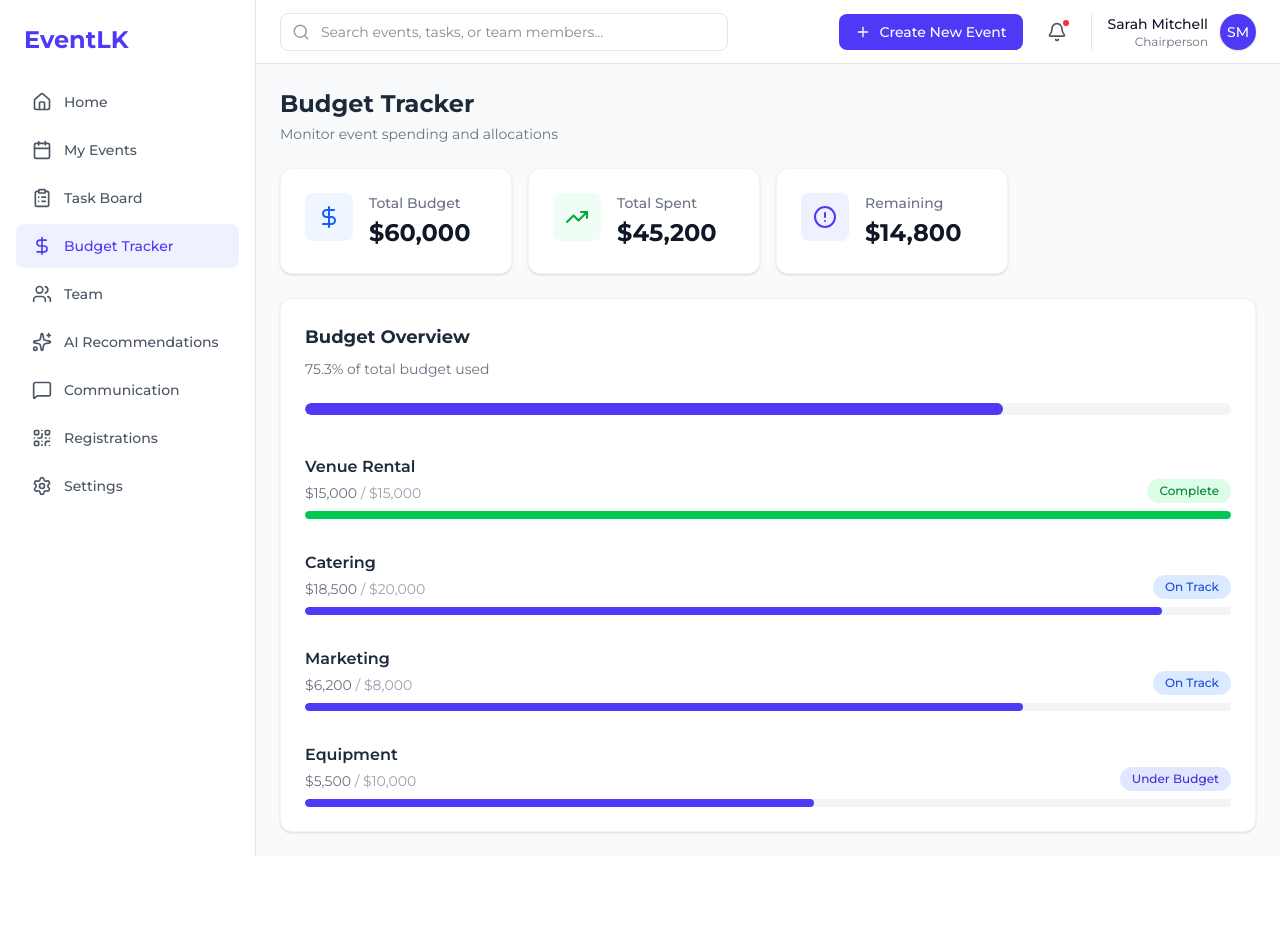
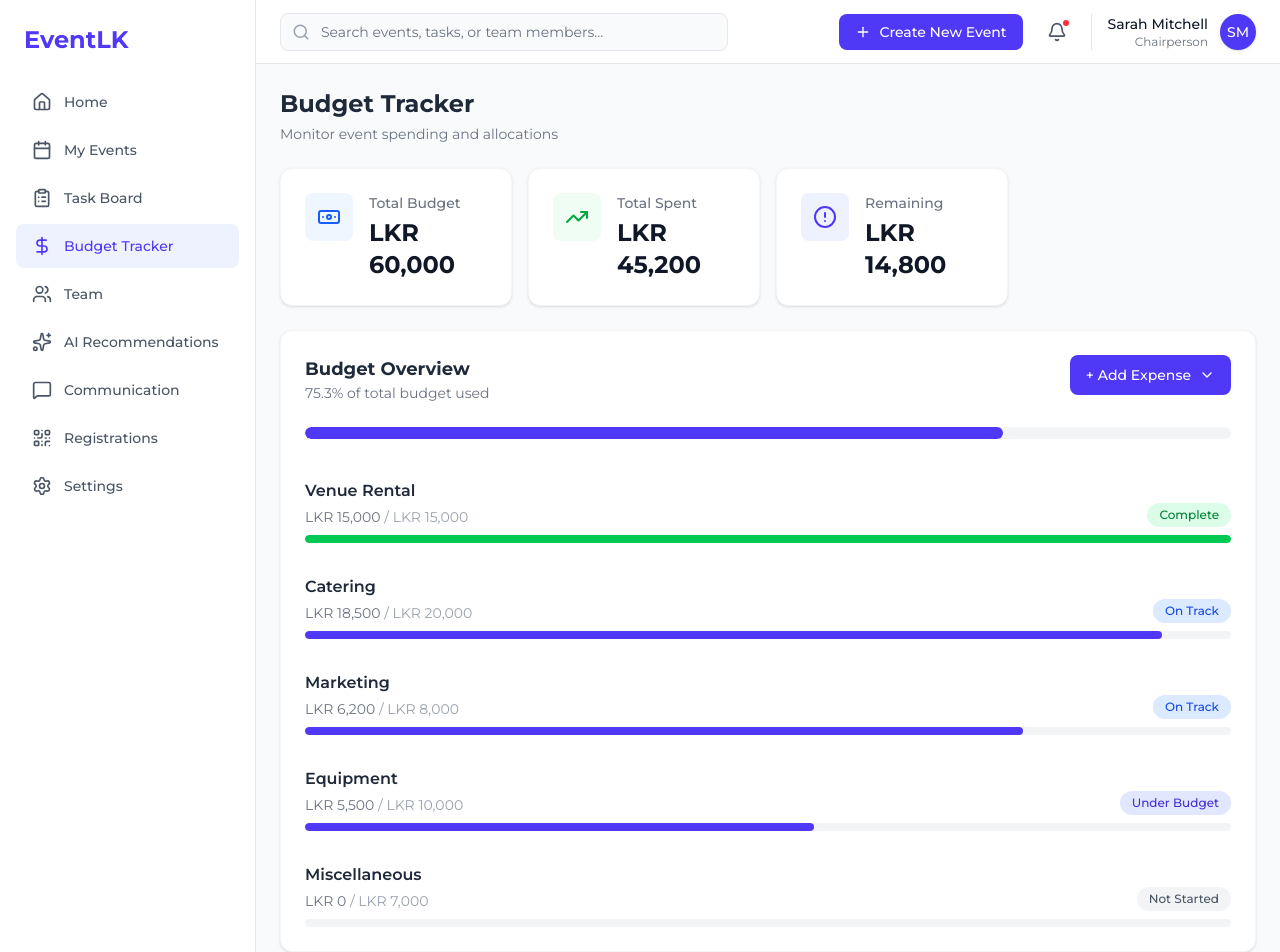
Before and after one commit to muhamed-zumair/Project-Eventlk, a Next.js app in the folder frontend/: page /budget in a window 1280 px wide. Shown: the top 952 px of the page. Before the commit the page ends 856 px from the top, so only its background shows below. Built offline with nearby package versions, Linux system fonts and the light colour scheme.

Commit message:
fix: fix the budget tracker page

```diff
--- a/frontend/src/app/(dashboard)/budget/page.tsx
+++ b/frontend/src/app/(dashboard)/budget/page.tsx
@@ -1,6 +1,7 @@
 "use client";
 
-import { DollarSign, TrendingUp, AlertCircle, CheckCircle } from "lucide-react";
+import { useState } from "react";
+import { Banknote, TrendingUp, AlertCircle, ChevronDown, X } from "lucide-react";
 
 // --- Types ---
 interface BudgetCategory {
@@ -8,7 +9,7 @@ interface BudgetCategory {
   name: string;
   spent: number;
   total: number;
-  status: 'Complete' | 'On Track' | 'Under Budget' | 'Over Budget';
+  status: 'Complete' | 'On Track' | 'Under Budget' | 'Over Budget' | 'Not Started';
 }
 
 // --- Mock Data ---
@@ -17,33 +18,53 @@ const budgetCategories: BudgetCategory[] = [
   { id: '2', name: 'Catering', spent: 18500, total: 20000, status: 'On Track' },
   { id: '3', name: 'Marketing', spent: 6200, total: 8000, status: 'On Track' },
   { id: '4', name: 'Equipment', spent: 5500, total: 10000, status: 'Under Budget' },
+  { id: '5', name: 'Miscellaneous', spent: 0, total: 7000, status: 'Not Started' },
 ];
 
 // --- Helper Component for Status Badges ---
 const StatusBadge = ({ status }: { status: string }) => {
-  const styles = {
+  const styles: Record<string, string> = {
     'Complete': 'bg-green-100 text-green-700',
     'On Track': 'bg-blue-100 text-blue-700',
     'Under Budget': 'bg-indigo-100 text-indigo-700',
     'Over Budget': 'bg-red-100 text-red-700',
-  }[status] || 'bg-gray-100 text-gray-700';
+    'Not Started': 'bg-gray-100 text-gray-600',
+  };
+
+  const badgeStyle = styles[status] || 'bg-gray-100 text-gray-700';
 
   return (
-    <span className={`px-3 py-1 rounded-full text-xs font-medium ${styles}`}>
+    <span className={`px-3 py-1 rounded-full text-xs font-medium ${badgeStyle}`}>
       {status}
     </span>
   );
 };
 
 export default function BudgetPage() {
+  // --- State ---
+  const [isDropdownOpen, setIsDropdownOpen] = useState(false);
+  const [selectedCategory, setSelectedCategory] = useState<BudgetCategory | null>(null);
+  const [expenseAmount, setExpenseAmount] = useState("");
+
   // Calculate totals for the top cards
   const totalBudget = 60000;
   const totalSpent = 45200;
   const remaining = totalBudget - totalSpent;
   const percentageUsed = (totalSpent / totalBudget) * 100;
 
+  // --- Handlers ---
+  const handleOpenModal = (category: BudgetCategory) => {
+    setSelectedCategory(category);
+    setIsDropdownOpen(false); // Close dropdown when opening modal
+  };
+
+  const handleCloseModal = () => {
+    setSelectedCategory(null);
+    setExpenseAmount(""); // Reset form
+  };
+
   return (
-    <div className="space-y-6">
+    <div className="space-y-6 relative">
       {/* Header */}
       <div>
         <h2 className="text-2xl font-bold text-gray-800">Budget Tracker</h2>
@@ -55,11 +76,11 @@ export default function BudgetPage() {
         {/* Card 1: Total Budget */}
         <div className="bg-white p-6 rounded-xl border border-gray-100 shadow-sm flex items-start gap-4">
           <div className="p-3 bg-blue-50 text-blue-600 rounded-lg">
-            <DollarSign size={24} />
+            <Banknote size={24} />
           </div>
           <div>
             <p className="text-sm text-gray-500 font-medium">Total Budget</p>
-            <h3 className="text-2xl font-bold text-gray-900 mt-1">${totalBudget.toLocaleString()}</h3>
+            <h3 className="text-2xl font-bold text-gray-900 mt-1">LKR {totalBudget.toLocaleString()}</h3>
           </div>
         </div>
 
@@ -70,7 +91,7 @@ export default function BudgetPage() {
           </div>
           <div>
             <p className="text-sm text-gray-500 font-medium">Total Spent</p>
-            <h3 className="text-2xl font-bold text-gray-900 mt-1">${totalSpent.toLocaleString()}</h3>
+            <h3 className="text-2xl font-bold text-gray-900 mt-1">LKR {totalSpent.toLocaleString()}</h3>
           </div>
         </div>
 
@@ -81,18 +102,53 @@ export default function BudgetPage() {
           </div>
           <div>
             <p className="text-sm text-gray-500 font-medium">Remaining</p>
-            <h3 className="text-2xl font-bold text-gray-900 mt-1">${remaining.toLocaleString()}</h3>
+            <h3 className="text-2xl font-bold text-gray-900 mt-1">LKR {remaining.toLocaleString()}</h3>
           </div>
         </div>
       </div>
 
       {/* Main Budget Overview Section */}
       <div className="bg-white rounded-xl border border-gray-100 shadow-sm p-6">
-        <h3 className="text-lg font-bold text-gray-800 mb-2">Budget Overview</h3>
-        <p className="text-sm text-gray-500 mb-6">{percentageUsed.toFixed(1)}% of total budget used</p>
+
+        {/* Section Header with Add Expense Button */}
+        <div className="flex justify-between items-start mb-2 relative">
+          <div>
+            <h3 className="text-lg font-bold text-gray-800">Budget Overview</h3>
+            <p className="text-sm text-gray-500">{percentageUsed.toFixed(1)}% of total budget used</p>
+          </div>
+
+          {/* Dropdown Container */}
+          <div className="relative">
+            <button
+              onClick={() => setIsDropdownOpen(!isDropdownOpen)}
+              className="bg-indigo-600 hover:bg-indigo-700 text-white px-4 py-2.5 rounded-lg flex items-center gap-2 text-sm font-medium transition-colors"
+            >
+              + Add Expense <ChevronDown size={16} />
+            </button>
+
+            {/* Dropdown Menu */}
+            {isDropdownOpen && (
+              <div className="absolute right-0 mt-2 w-64 bg-white border border-gray-200 shadow-xl rounded-xl z-10 py-2 overflow-hidden">
+                {budgetCategories.map((category) => {
+                  const catRemaining = category.total - category.spent;
+                  return (
+                    <button
+                      key={category.id}
+                      onClick={() => handleOpenModal(category)}
+                      className="w-full px-4 py-3 flex justify-between items-center hover:bg-gray-50 transition-colors text-sm text-left"
+                    >
+                      <span className="font-medium text-gray-700">{category.name}</span>
+                      <span className="text-gray-500">LKR {catRemaining.toLocaleString()}</span>
+                    </button>
+                  );
+                })}
+              </div>
+            )}
+          </div>
+        </div>
 
         {/* Main Progress Bar */}
-        <div className="w-full bg-gray-100 h-3 rounded-full mb-10 overflow-hidden">
+        <div className="w-full bg-gray-100 h-3 rounded-full mb-10 mt-6 overflow-hidden">
           <div
             className="bg-indigo-600 h-full rounded-full transition-all duration-500 ease-out"
             style={{ width: `${percentageUsed}%` }}
@@ -102,8 +158,8 @@ export default function BudgetPage() {
         {/* Individual Category Items */}
         <div className="space-y-8">
           {budgetCategories.map((item) => {
-             const percent = (item.spent / item.total) * 100;
-             const barColor = item.status === 'Complete' ? 'bg-green-500' : 'bg-indigo-600'; // Green if complete, else Blue
+             const percent = item.total > 0 ? (item.spent / item.total) * 100 : 0;
+             const barColor = item.status === 'Complete' ? 'bg-green-500' : 'bg-indigo-600';
 
              return (
               <div key={item.id}>
@@ -111,7 +167,7 @@ export default function BudgetPage() {
                   <div>
                     <h4 className="font-semibold text-gray-800">{item.name}</h4>
                     <p className="text-sm text-gray-500 mt-1">
-                      ${item.spent.toLocaleString()} <span className="text-gray-400">/ ${item.total.toLocaleString()}</span>
+                      LKR {item.spent.toLocaleString()} <span className="text-gray-400">/ LKR {item.total.toLocaleString()}</span>
                     </p>
                   </div>
                   <StatusBadge status={item.status} />
@@ -129,6 +185,84 @@ export default function BudgetPage() {
           })}
         </div>
       </div>
+
+      {/* --- Modal Overlay --- */}
+      {selectedCategory && (
+        <div className="fixed inset-0 bg-black/40 backdrop-blur-sm flex items-center justify-center z-50 p-4">
+          <div className="bg-white rounded-2xl shadow-xl w-full max-w-md overflow-hidden border border-gray-200">
+
+            {/* Modal Header */}
+            <div className="flex justify-between items-center p-6 pb-4">
+              <h2 className="text-xl font-bold text-gray-900">Add Expense</h2>
+              <button
+                onClick={handleCloseModal}
+                className="text-gray-400 hover:text-gray-600 transition-colors"
+              >
+                <X size={24} />
+              </button>
+            </div>
+
+            {/* Modal Content */}
+            <div className="p-6 pt-0 space-y-6">
+
+              {/* Category Info Box */}
+              <div className="bg-gray-50 p-4 rounded-xl border border-gray-200">
+                <p className="text-xs text-gray-500 mb-1">Category</p>
+                <h3 className="text-md font-semibold text-gray-900 mb-2">{selectedCategory.name}</h3>
+                <div className="flex justify-between text-sm text-gray-600">
+                  <p>Current: LKR {selectedCategory.spent.toLocaleString()} / LKR {selectedCategory.total.toLocaleString()}</p>
+                  <p>Remaining: LKR {(selectedCategory.total - selectedCategory.spent).toLocaleString()}</p>
+                </div>
+              </div>
+
+              {/* Expense Amount Input */}
+              <div>
+                <label className="block text-sm font-medium text-gray-700 mb-2">Expense Amount *</label>
+                <div className="relative">
+                  <div className="absolute inset-y-0 left-0 pl-3 flex items-center pointer-events-none">
+                    <span className="text-gray-500 sm:text-sm">LKR</span>
+                  </div>
+                  <input
+                    type="number"
+                    value={expenseAmount}
+                    onChange={(e) => setExpenseAmount(e.target.value)}
+                    className="block w-full pl-12 pr-3 py-3 bg-white text-gray-900 border border-gray-300 rounded-xl focus:ring-2 focus:ring-indigo-500 focus:border-indigo-500 sm:text-sm outline-none transition-shadow"
+                    placeholder="0.00"
+                  />
+                </div>
+              </div>
+
+              {/* Description Input */}
+              <div>
+                <label className="block text-sm font-medium text-gray-700 mb-2">Description (Optional)</label>
+                <textarea
+                  rows={3}
+                  className="block w-full p-3 bg-white text-gray-900 border border-gray-300 rounded-xl focus:ring-2 focus:ring-indigo-500 focus:border-indigo-500 sm:text-sm outline-none transition-shadow resize-none"
+                  placeholder="What was this expense for?"
+                />
+              </div>
+
+              {/* Action Buttons */}
+              <div className="flex gap-3 pt-2">
+                <button
+                  onClick={handleCloseModal}
+                  className="flex-1 px-4 py-3 bg-white border border-gray-300 text-gray-700 rounded-xl hover:bg-gray-50 font-medium transition-colors"
+                >
+                  Cancel
+                </button>
+                <button
+                  disabled={!expenseAmount || Number(expenseAmount) <= 0}
+                  className="flex-1 px-4 py-3 bg-indigo-600 text-white rounded-xl hover:bg-indigo-700 disabled:bg-gray-300 disabled:text-gray-500 disabled:cursor-not-allowed font-medium transition-colors"
+                >
+                  Add Expense
+                </button>
+              </div>
+
+            </div>
+          </div>
+        </div>
+      )}
+
     </div>
   );
 }
--- a/frontend/src/app/components/Topbar.tsx
+++ b/frontend/src/app/components/Topbar.tsx
@@ -42,7 +42,8 @@ export default function Topbar({ toggleSidebar }: TopbarProps) {
             <input
               type="text"
               placeholder="Search events, tasks, or team members..."
-              className="w-full pl-10 pr-4 py-2 border border-gray-200 rounded-lg focus:outline-none focus:ring-2 focus:ring-indigo-500 text-sm"
+              // ADDED: text-gray-900, placeholder-gray-500, and bg-gray-50
+              className="w-full pl-10 pr-4 py-2 border border-gray-200 rounded-lg focus:outline-none focus:ring-2 focus:ring-indigo-500 text-sm text-gray-900 placeholder-gray-500 bg-gray-50"
             />
           </div>
         </div>
```
